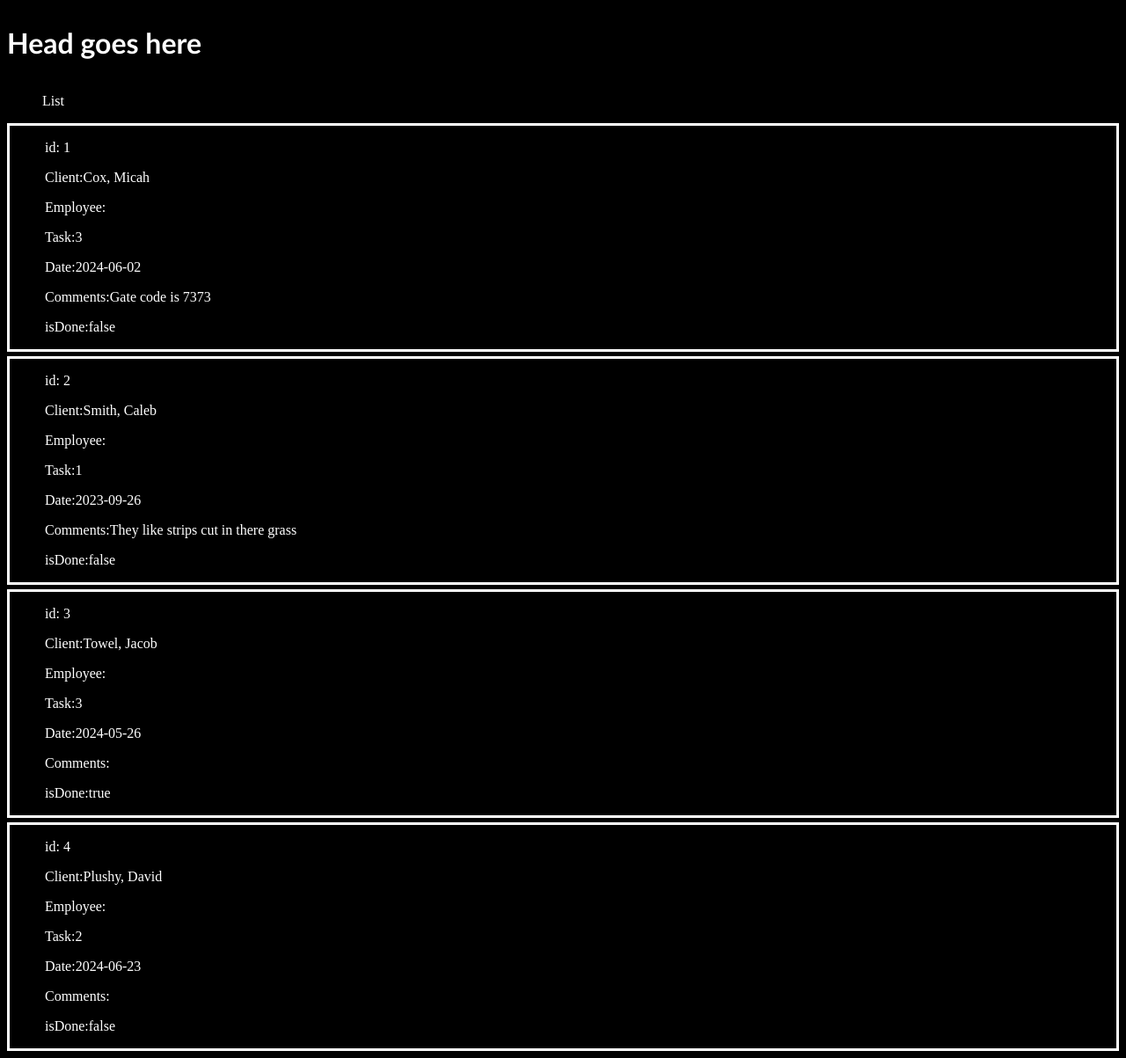
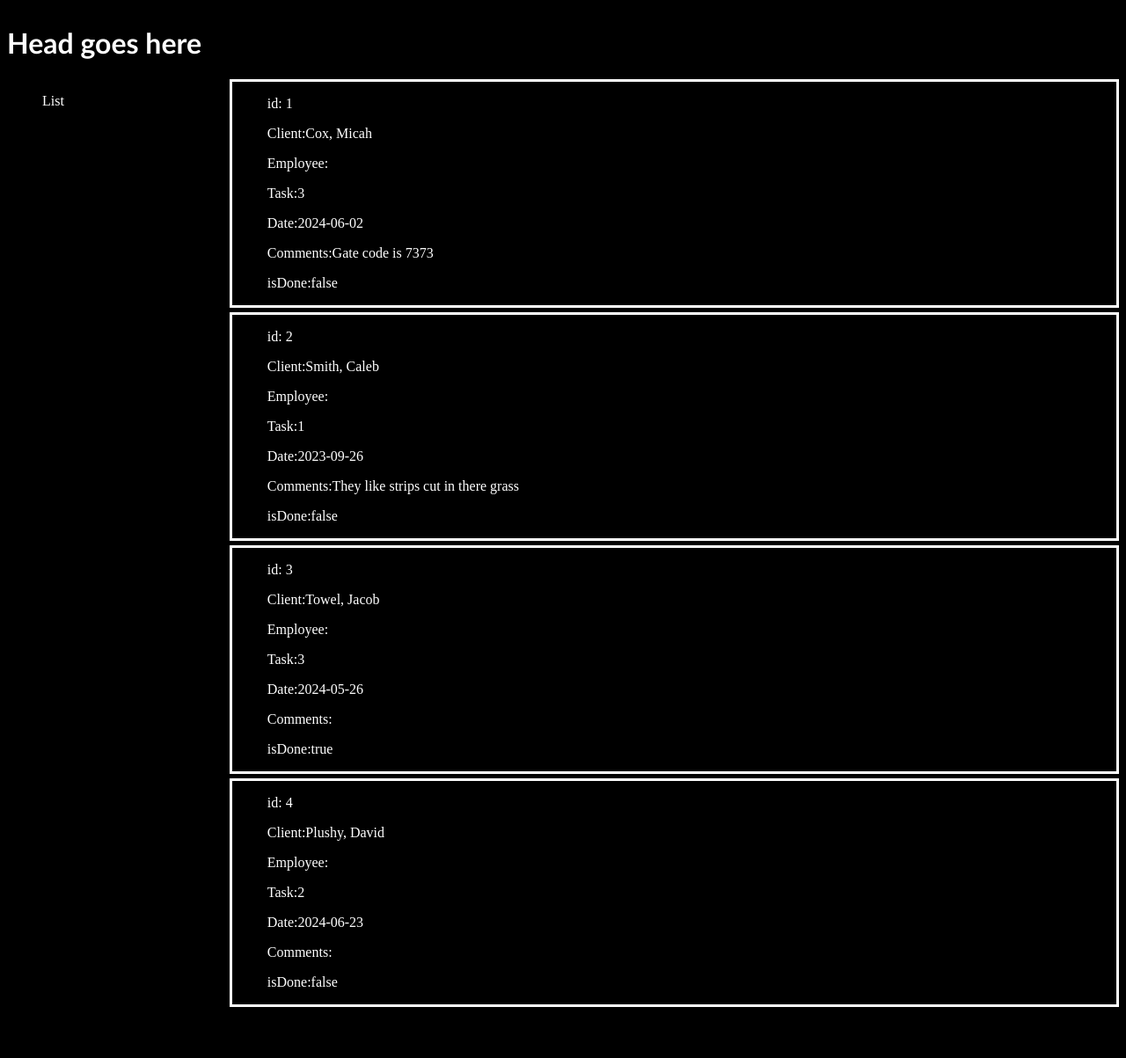
Before and after one commit to thomassmith0526/Project2, a Node server app: page / in a window 1280 px wide. Shown: the whole page at 88% size. After the commit the page ends 1145 px from the top, so only its background shows below. Run offline with Node 20, Linux system fonts and the light colour scheme; data comes from the database, SQL or seed files in the repository; some libraries are stand-ins or nearby versions.

Commit message:
maybe got a working layout

```diff
--- a/public/css/style.css
+++ b/public/css/style.css
@@ -11,11 +11,17 @@ header {
     background-color: black;
     color: #ffffff;
 }
-
-#nav-bar {
+main {
     display: flex;
 }
 
-#nav-bar ul {
+#nav-bar {
     width: 20%;
 }
+
+#nav-bar section {
+}
+
+main section {
+    width: 80%
+}
```
